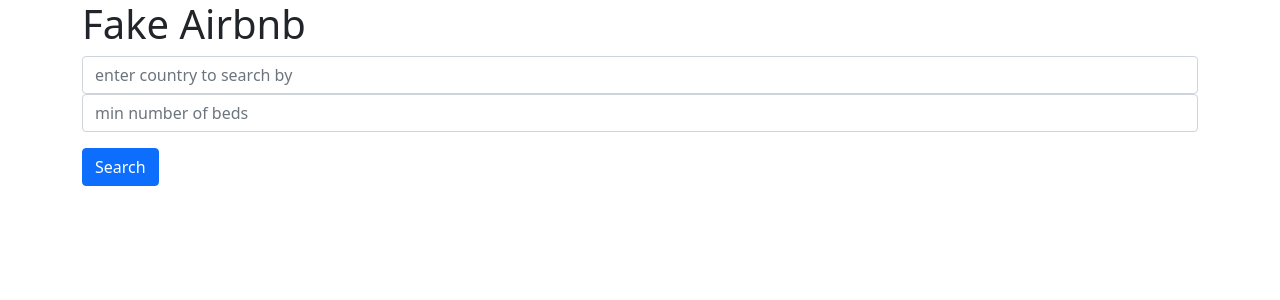
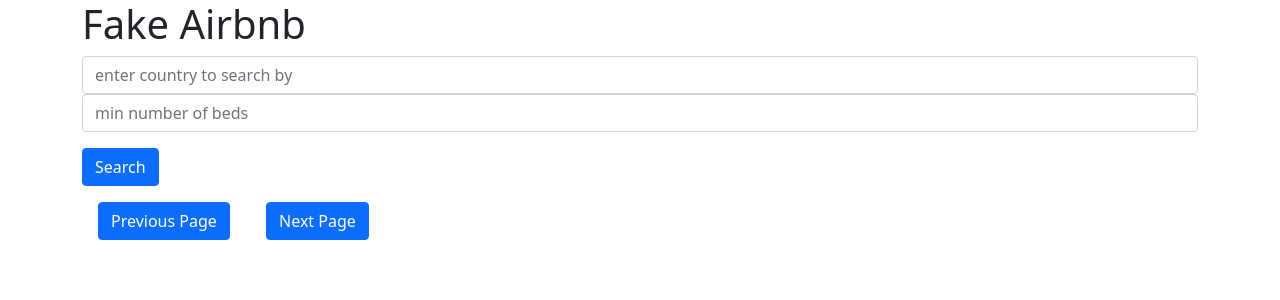
Before and after one commit to Malrhis/tgc-10-flask-mongo, a Flask app: page /?page=1 in a window 1280 px wide. Shown: the top 300 px of the page. Run offline with Flask 2, Linux system fonts and the light colour scheme; data that the repository does not hold is empty.

Commit message:
Added pagination

```diff
--- a/airbnb/app.py
+++ b/airbnb/app.py
@@ -24,6 +24,7 @@
     min_beds = request.args.get('min_beds')
     page = request.args.get('page')
 
+    # if page is empty convert it to zero
     if page is None:
         page = 0
     else:
@@ -47,7 +48,11 @@
         'address': 1,
         'beds': 1
     }).skip(page*20).limit(20)
-    return render_template('listings.template.html', listings=listings)
+
+    # for rendering in the front end
+    return render_template('listings.template.html',
+                           listings=listings, page=page,
+                           fullpath=request.full_path)
 
 
 # "magic code" -- boilerplate
--- a/airbnb/templates/listings.template.html
+++ b/airbnb/templates/listings.template.html
@@ -24,6 +24,14 @@
             <input type="submit" value="Search" class="btn btn-primary mt-3">
         </form>
     </div>
+
+    <div class="container my-3">
+        {% if page != 0 %}
+        <a href="?page={{page-1}}" class="btn btn-primary mx-3">Previous Page</a>
+        {% endif %}
+        <a href="?page={{page+1}}" class="btn btn-primary mx-3">Next Page</a>
+    </div>
+
     <div class="container">
         <div class="row">
             {%for listing in listings %}
```
Lines whose indentation alone changed are shown as unchanged.
